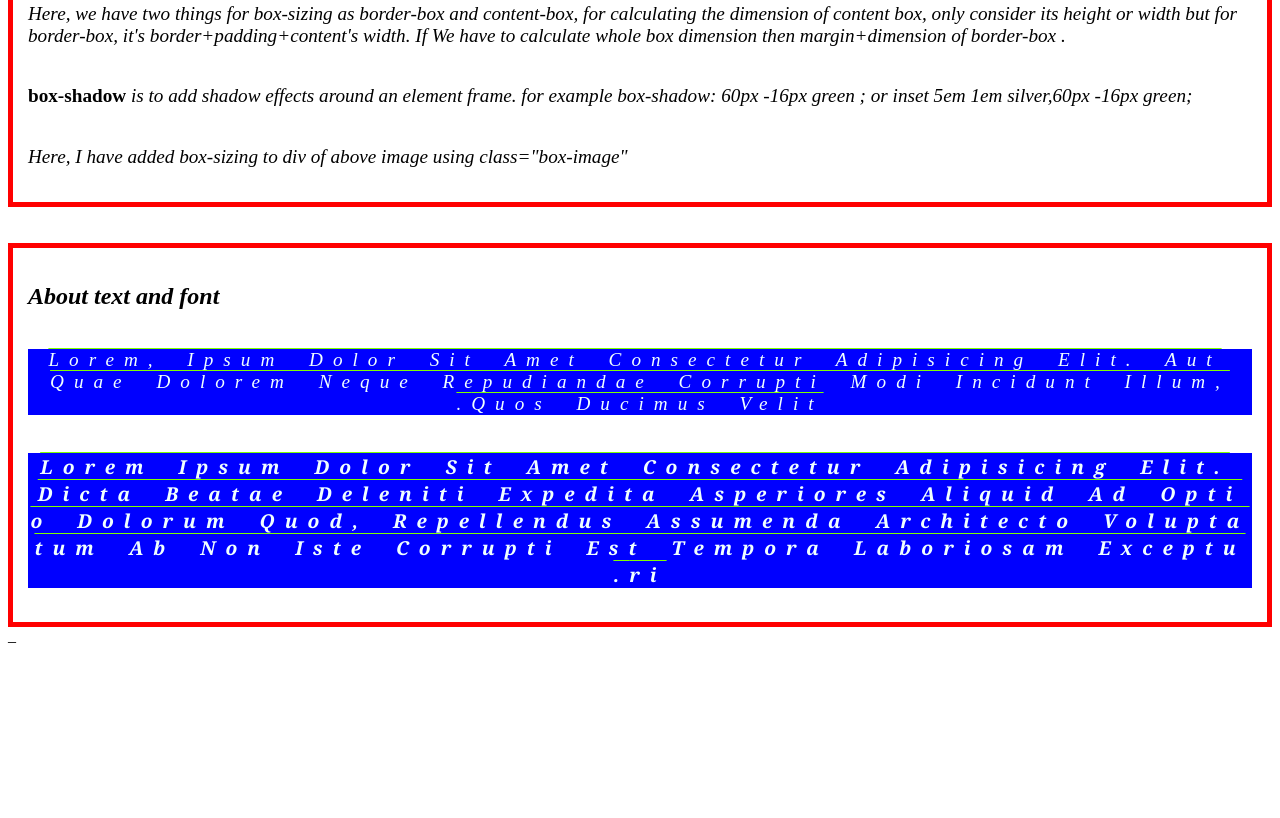
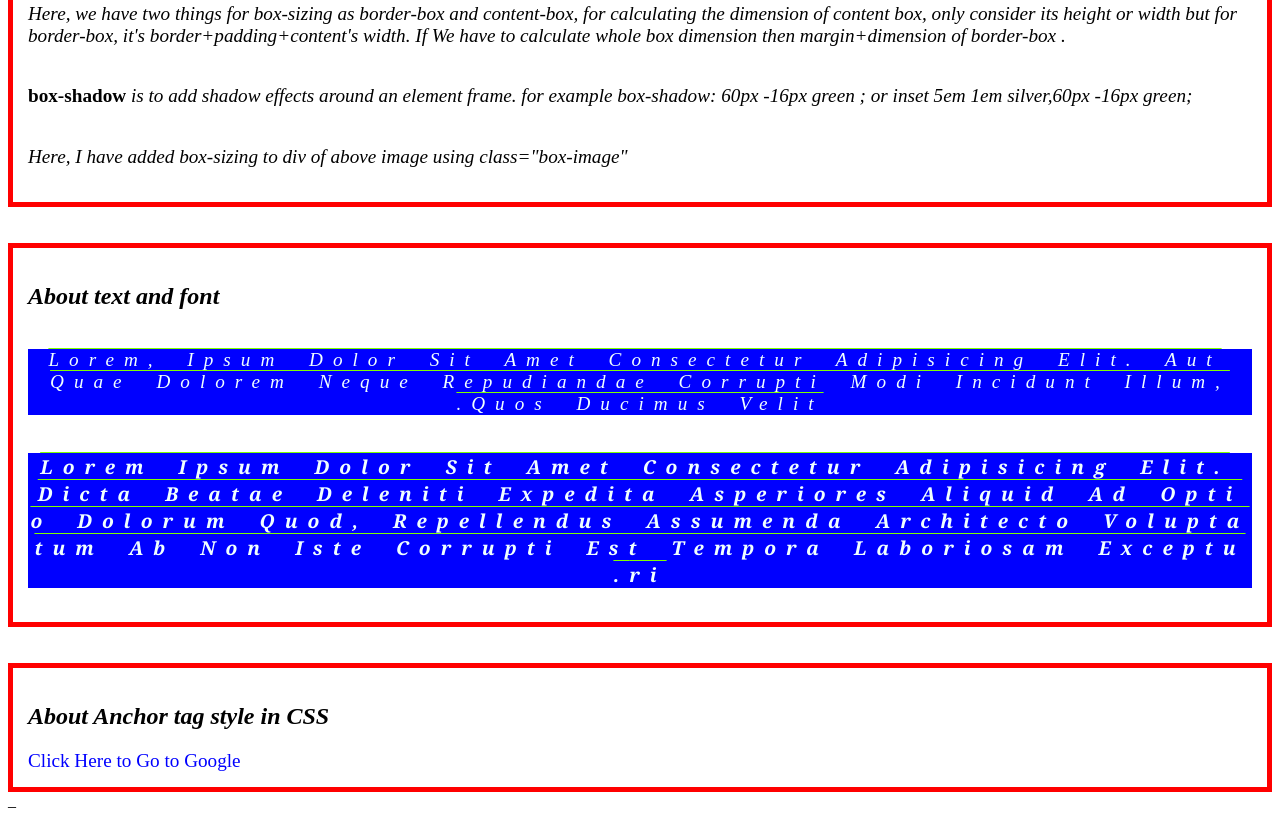
Before and after one commit to AbhiVikrant/-30daysMERN_CSS_SecondDay, a plain HTML site: page index.htm in a window 1280 px wide. Shown: the part 3318-4136 px from the top of the page. Before the commit the page ends 3971 px from the top, so only its background shows below. Drawn offline with Linux system fonts and the light colour scheme.

Commit message:
Anchor tag css with pseudo selectors

```diff
--- a/index.css
+++ b/index.css
@@ -99,3 +99,15 @@
       font-family: Cambria, Cochin, Georgia, Times, 'Times New Roman', serif;
       font-weight: 900;
 }
+
+/* Anchor Tag Styles */
+.anchor_tag{
+      text-decoration: none;
+      color: greenyellow;
+      font-size: larger;
+}
+.anchor_tag:link    { color: blue; }
+.anchor_tag:visited { color: purple; }
+.anchor_tag:hover   { color: red; }
+.anchor_tag:focus   { outline: 1px solid blue; }
+.anchor_tag:active  { color: yellow ;}
--- a/index.htm
+++ b/index.htm
@@ -220,6 +220,18 @@
         laboriosam excepturi.
       </p>
     </section>
+    <br />
+    <br />
+    <section id="about_anchor_tag" class="css_types">
+      <h2>About Anchor tag style in CSS</h2>
+      <a
+        href="http://www.google.com"
+        target="_blank"
+        rel="noopener noreferrer"
+        class="anchor_tag"
+        >Click Here to Go to Google</a
+      >
+    </section>
   </body>
   _
 </html>
```
